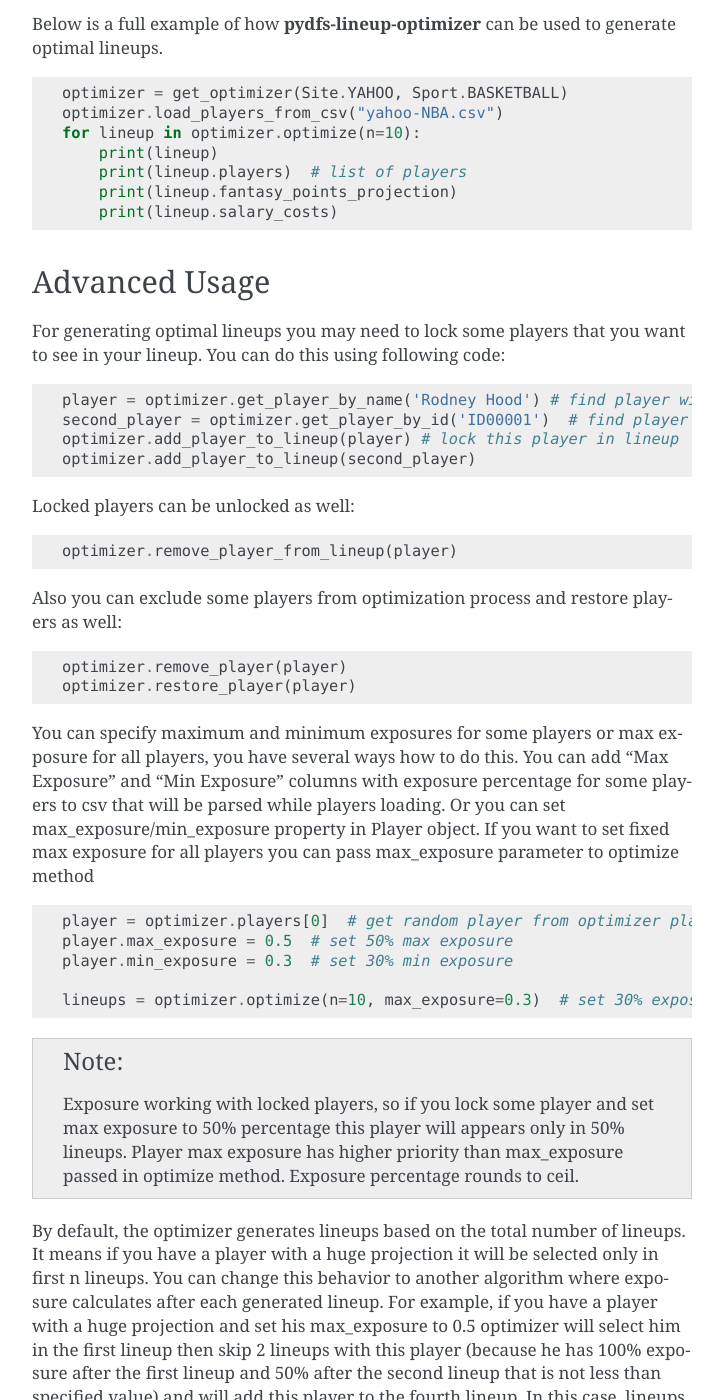
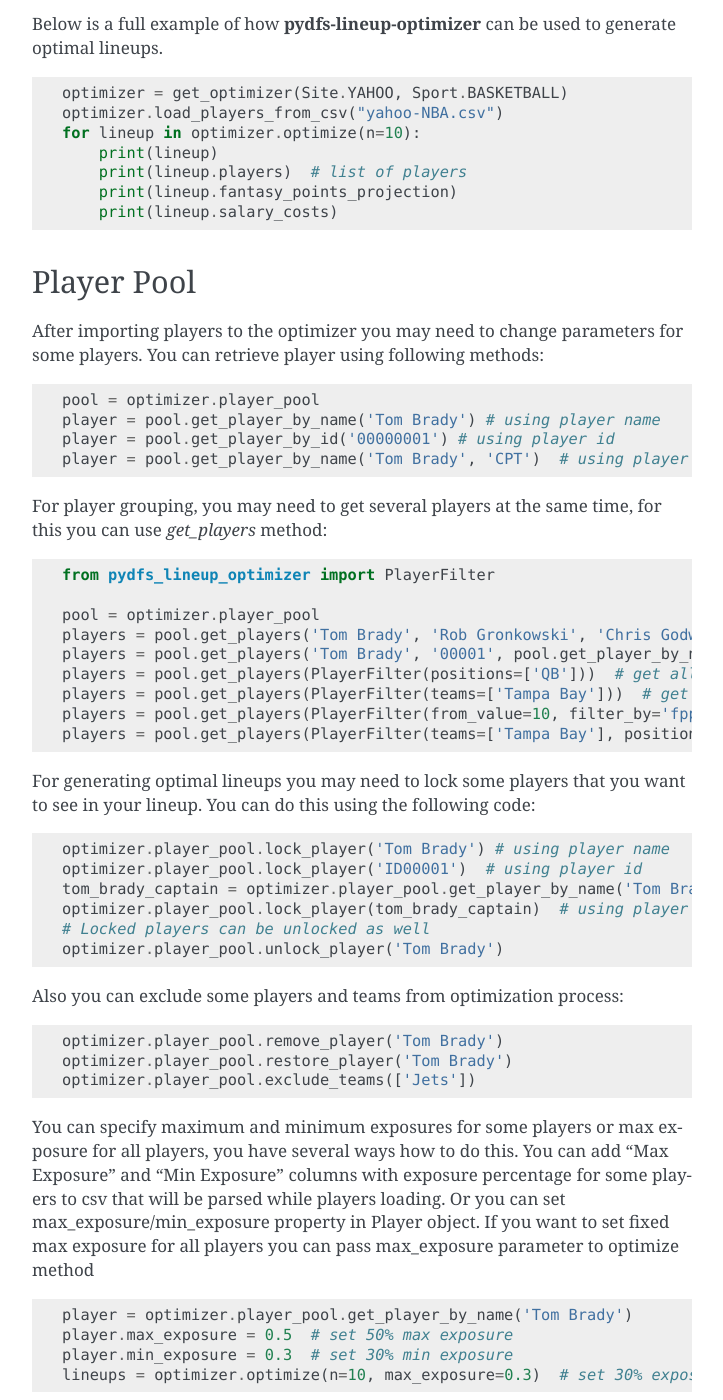
Before and after one commit to DimaKudosh/pydfs-lineup-optimizer, a Sphinx documentation site: the page built from docs/usage.rst, in a window 1280 px wide and 1400 px high, scrolled down 1109 px. Shown: the whole window, without its empty margins (388-1111 px from the left). Built offline with Sphinx 7.4.7, drawn with Linux system fonts in a browser that asks for light colours; pages that are not in the unit, such as notebooks, are missing from menus; some of the changed text lies outside the part shown.

Commit message:
Update docs

```diff
--- a/docs/index.rst
+++ b/docs/index.rst
@@ -9,7 +9,7 @@ pydfs-lineup-optimizer
 ======================
 
 **pydfs-lineup-optimizer** is a tool for creating optimal lineups for daily fantasy sport.
-Currently it supports following dfs sites:
+Currently it supports the following dfs sites:
 
 +--------+------------+---------+--------------+-------+---------+-------------------------+---------------------+------------------+
 | League | DraftKings | FanDuel | FantasyDraft | Yahoo | FanBall | DraftKings Captain Mode | FanDuel Single Game | DraftKings Tiers |
@@ -51,3 +51,4 @@ Contents
    usage
    rules
    performance-and-optimization
+   custom-settings
--- a/docs/usage.rst
+++ b/docs/usage.rst
@@ -27,17 +27,17 @@ First is to load players from CSV file like this:
 
 .. note::
 
-   CSV file must have the same format as export file in specified dfs site, if you have custom CSV file this method will not work.
-   Also this method raises `NotImplementedError` for FanBall site because it hasn't export csv feature.
+   CSV file must have the same format as an export file in a specified dfs site, if you have a custom CSV file this method will not work.
+   Also, this method raises `NotImplementedError` for FanBall site because it hasn't export csv feature.
 
 Or you can load players using load_players method and pass list with players.
 
 .. code-block:: python
 
     from pydfs_lineup_optimizer import Player
-    optimizer.load_players(players)  # players is list of Player objects
+    optimizer.player_pool.load_players(players)  # players is list of Player objects
 
-After player loading you can create your optimal lineups with following code:
+After player loading you can create your optimal lineups with the following code:
 
 .. code-block:: python
 
@@ -64,31 +64,52 @@ Below is a full example of how **pydfs-lineup-optimizer** can be used to generat
         print(lineup.fantasy_points_projection)
         print(lineup.salary_costs)
 
-Advanced Usage
---------------
+Player Pool
+-----------
 
-For generating optimal lineups you may need to lock some players that you want to see in your lineup.
-You can do this using following code:
+After importing players to the optimizer you may need to change parameters for some players.
+You can retrieve player using following methods:
 
 .. code-block:: python
 
-    player = optimizer.get_player_by_name('Rodney Hood') # find player with specified name in your optimizer
-    second_player = optimizer.get_player_by_id('ID00001')  # find player with player id
-    optimizer.add_player_to_lineup(player) # lock this player in lineup
-    optimizer.add_player_to_lineup(second_player)
+    pool = optimizer.player_pool
+    player = pool.get_player_by_name('Tom Brady') # using player name
+    player = pool.get_player_by_id('00000001') # using player id
+    player = pool.get_player_by_name('Tom Brady', 'CPT')  # using player name and position
 
-Locked players can be unlocked as well:
+For player grouping, you may need to get several players at the same time, for this you can use `get_players` method:
 
 .. code-block:: python
 
-    optimizer.remove_player_from_lineup(player)
+    from pydfs_lineup_optimizer import PlayerFilter
 
-Also you can exclude some players from optimization process and restore players as well:
+    pool = optimizer.player_pool
+    players = pool.get_players('Tom Brady', 'Rob Gronkowski', 'Chris Godwin')  # get players by name
+    players = pool.get_players('Tom Brady', '00001', pool.get_player_by_name('Rob Gronkowski', 'CPT'))  # get players using name, id and player object
+    players = pool.get_players(PlayerFilter(positions=['QB']))  # get all QB
+    players = pool.get_players(PlayerFilter(teams=['Tampa Bay']))  # get all players from team Tampa Bay
+    players = pool.get_players(PlayerFilter(from_value=10, filter_by='fppg'))  # get all players with points >= 10
+    players = pool.get_players(PlayerFilter(teams=['Tampa Bay'], positions=['WR'], from_value=10))  # combined
+
+For generating optimal lineups you may need to lock some players that you want to see in your lineup.
+You can do this using the following code:
 
 .. code-block:: python
 
-    optimizer.remove_player(player)
-    optimizer.restore_player(player)
+    optimizer.player_pool.lock_player('Tom Brady') # using player name
+    optimizer.player_pool.lock_player('ID00001')  # using player id
+    tom_brady_captain = optimizer.player_pool.get_player_by_name('Tom Brady', position='CPT')
+    optimizer.player_pool.lock_player(tom_brady_captain)  # using player
+    # Locked players can be unlocked as well
+    optimizer.player_pool.unlock_player('Tom Brady')
+
+Also you can exclude some players and teams from optimization process:
+
+.. code-block:: python
+
+    optimizer.player_pool.remove_player('Tom Brady')
+    optimizer.player_pool.restore_player('Tom Brady')
+    optimizer.player_pool.exclude_teams(['Jets'])
 
 You can specify maximum and minimum exposures for some players or max exposure for all players, you have several ways how to do this.
 You can add "Max Exposure" and "Min Exposure" columns with exposure percentage for some players to csv that will be parsed while players loading.
@@ -97,21 +118,20 @@ pass max_exposure parameter to optimize method
 
 .. code-block:: python
 
-    player = optimizer.players[0]  # get random player from optimizer players
+    player = optimizer.player_pool.get_player_by_name('Tom Brady')
     player.max_exposure = 0.5  # set 50% max exposure
     player.min_exposure = 0.3  # set 30% min exposure
-
     lineups = optimizer.optimize(n=10, max_exposure=0.3)  # set 30% exposure for all players
 
 .. note::
 
    Exposure working with locked players, so if you lock some player and set max exposure to 50% percentage
-   this player will appears only in 50% lineups.
+   this player will appear only in 50% of lineups.
    Player max exposure has higher priority than max_exposure passed in optimize method.
    Exposure percentage rounds to ceil.
 
 By default, the optimizer generates lineups based on the total number of lineups. It means if you have a player with a
-huge projection it will be selected only in first n lineups.
+huge projection it will be selected only in the first n lineups.
 You can change this behavior to another algorithm where exposure calculates
 after each generated lineup. For example, if you have a player with a huge projection and
 set his max_exposure to 0.5 optimizer will select him in the first lineup then skip 2 lineups with this player
@@ -133,21 +153,21 @@ After optimization you can print to console list with statistic about players us
 Example of advanced usage
 -------------------------
 
-Below is an full example of how **pydfs-lineup-optimizer** can be used to generate optimal lineups with user constraints.
+Below is a full example of how **pydfs-lineup-optimizer** can be used to generate optimal lineups with user constraints.
 
 .. code-block:: python
 
     optimizer = get_optimizer(Site.YAHOO, Sport.BASKETBALL)
     optimizer.load_players_from_csv("yahoo-NBA.csv")
-    nets_centers = filter(lambda p: p.team == 'Nets' and 'C' in p.positions, optimizer.players)
-    for player in nets_centers:
-        optimizer.remove_player(player)  # Remove all Nets centers from optimizer
-    harden = optimizer.get_player_by_name('Harden')
-    westbrook = optimizer.get_player_by_name('Westbrook')  # Get Harden and Westbrook
+    pool = optimizer.player_pool
+    for player in pool.get_players(PlayerFilter(positions=['C'], teams=['Nets'])):
+        pool.remove_player(player)  # Remove all Nets centers from optimizer
+    harden = pool.get_player_by_name('Harden')
+    westbrook = pool.get_player_by_name('Westbrook')  # Get Harden and Westbrook
     harden.max_exposure = 0.6
     westbrook.max_exposure = 0.4  # Set exposures for Harden and Westbrook
-    optimizer.add_player_to_lineup(harden)
-    optimizer.add_player_to_lineup(westbrook)  # Lock Harden and Westbrook
+    optimizer.lock_player(harden)
+    optimizer.lock_player(westbrook)  # Lock Harden and Westbrook
     for lineup in optimizer.optimize(n=10, max_exposure=0.3):
         print(lineup)
 
@@ -226,22 +246,22 @@ There are several strategies already implemented in this package:
 
 RandomFantasyPointsStrategy adds some deviation for players projection for creating less optimized but more randomized lineups.
 You can set this deviation when creating strategy by default min deviation is 0 and max deviation is 12%.
-You also can specify player specific deviation using `min_deviation` and `max_deviation` attributes for player,
+You also can specify player-specific deviation using `min_deviation` and `max_deviation` attributes for a player
 or using additional columns `Min Deviation` and `Max Deviation` in import csv.
-Also you can randomize players fppg by specifying projection range using `fppg_floor` and `fppg_ceil` attributes for player or
-`Projection Floor` and `Projection Ceil` csv columns. In this case this method has priority over deviation.
+Also, you can randomize players fppg by specifying projection range using `fppg_floor` and `fppg_ceil` attributes for player or
+`Projection Floor` and `Projection Ceil` csv columns. In this case, this method has priority over deviation.
 It works only if both fields are specified.
 
 .. code-block:: python
 
     optimizer.set_fantasy_points_strategy(RandomFantasyPointsStrategy(max_deviation=0.2))  # set random strategy with custom max_deviation
-    harden = optimizer.get_player_by_name('Harden')
+    harden = optimizer.player_pool.get_player_by_name('Harden')
     harden.min_deviation = 0.3
     harden.max_deviation = 0.6  # Set different deviation for player
-    westbrook = optimizer.get_player_by_name('Westbrook')
+    westbrook = optimizer.player_pool.get_player_by_name('Westbrook')
     westbrook.min_deviation = 0  # Disable randomness for this player
     westbrook.max_deviation = 0
-    doncic = optimizer.get_player_by_name('Doncic')
+    doncic = optimizer.player_pool.get_player_by_name('Doncic')
     doncic.fppg_floor = 60  # Randomize using projection range
     doncic.fppg_ceil = 90
     lineups = optimizer.optimize(n=10)
@@ -250,22 +270,21 @@ It works only if both fields are specified.
 
     With RandomFantasyPointsStrategy optimizer generate lineups without ordering by max points projection.
 
-ProgressiveFantasyPointsStrategy is another method to randomize optimizer result.
+ProgressiveFantasyPointsStrategy is another method to randomize optimizer results.
 It increases fantasy points for each player that wasn't used in the previous lineup by some specified percent of original fantasy points.
-It works cumulatively so fantasy points will be greater if player didn't used in lineup multiple times.
-After player will be selected to lineup his points will be reset to the original value.
-You can change this value for specific player by setting `progressive_scale` property of Player or by adding `Progressive Scale` column to import csv.
-
+It works cumulatively so fantasy points will be greater if the player wasn't used in the lineup multiple times.
+After the player will be selected to lineup his points will be reset to the original value.
+You can change this value for a specific player by setting `progressive_scale` property of Player or by adding `Progressive Scale` column to import csv.
 .. code-block:: python
 
     optimizer.set_fantasy_points_strategy(ProgressiveFantasyPointsStrategy(0.01))  # Set progressive strategy that increase player points by 1%
-    optimizer.get_player_by_name('Stephen Curry').progressive_scale = 0.02  # For curry points will be increased by 2%
+    optimizer.player_pool.get_player_by_name('Stephen Curry').progressive_scale = 0.02  # For curry points will be increased by 2%
 
 Exclude lineups
 ===============
 
 You can run the optimizer several times. In this case, you probably want to avoid duplicated lineups in the result.
-You can provide a list of excluded lineups to optimize method.
+You can provide a list of excluded lineups to the optimize method.
 All of these lineups will be excluded from optimization and newly generated lineups will count them in max repeating players rule.
 
 .. code-block:: python
```
Also changed, not shown: other parts of docs/usage.rst (+10 -10 lines), docs/performance-and-optimization.rst (+9 -6 lines), docs/rules.rst (+5 -5 lines), example.py (+1 -6 lines).
